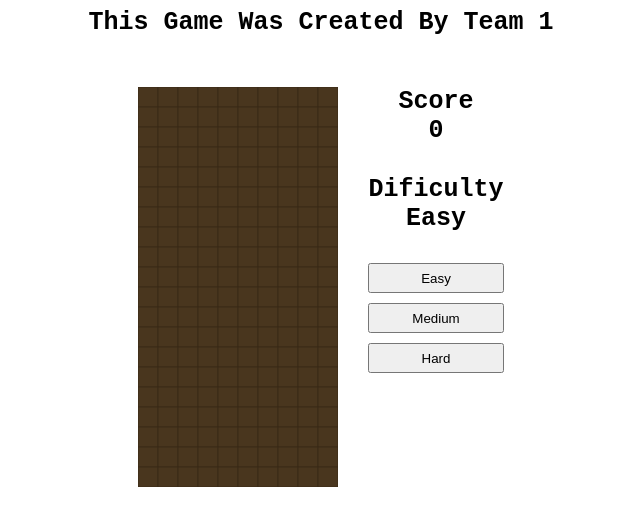
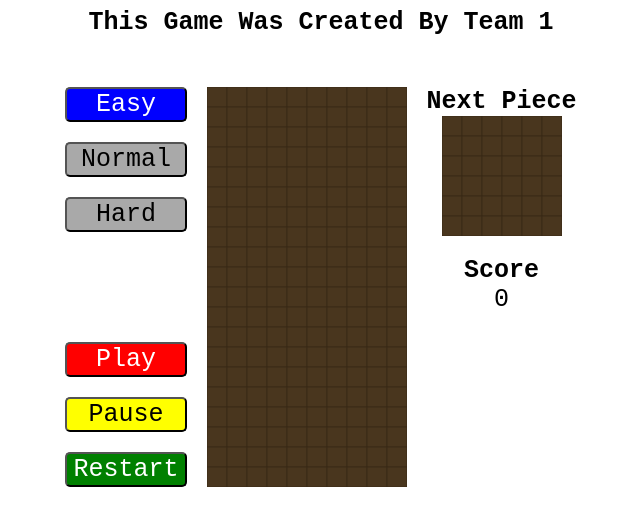
Before and after one commit to minhhieu1904/Tetris-JavaScript, a plain HTML site: page index.html in a window 1280 px wide. Shown: the whole page, without its empty margins (319-959 px from the left). Drawn offline with Linux system fonts and the light colour scheme.

Commit message:
add next piece canvas

```diff
--- a/index.html
+++ b/index.html
@@ -8,15 +8,26 @@
 <body>
   <div class="title">This Game Was Created By Team 1</div>
   <div class="container-box">
-    <canvas id="tetris" width="200" height="400"></canvas>
-    <div id="aside">
-      <div>Score</div>
+    <div class="main-control">
+      <div>
+        <button id="btn-easy" onclick="changeDifficult('Easy')" type="button" class="active">Easy</button>
+        <button id="btn-normal" onclick="changeDifficult('Normal')" type="button">Normal</button>
+        <button id="btn-hard" onclick="changeDifficult('Hard')" type="button">Hard</button>
+      </div>
+      <div>
+        <button id="btn-play" type="button">Play</button>
+        <button id="btn-pause" type="button">Pause</button>
+        <button id="btn-restart" type="button">Restart</button>
+      </div>
+    </div>
+    <div class="main-play">
+      <canvas id="tetris" width="200" height="400"></canvas>
+    </div>
+    <div class="info-play">
+      <h4>Next Piece</h4>
+      <canvas id="tetris-next" width="120" height="120"></canvas>
+      <h4 style="margin-top: 1rem;">Score</h4>
       <div id="score">0</div>
-      <div>Dificulty</div>
-      <div id="dificulty">Easy</div>
-      <button id="easy" type="button" class="dif">Easy</button>
-      <button id="medium" type="button" class="dif">Medium</button>
-      <button id="hard" type="button" class="dif">Hard</button>
     </div>
   </div>
 
--- a/style.css
+++ b/style.css
@@ -1,30 +1,70 @@
+* {
+  font-size: 1.25rem;
+  font-family: monospace;
+}
+
+h4 {
+  margin: unset;
+}
+
 .title {
+  display: block;
   margin-bottom: 50px;
+  text-align: center;
+  font-weight: bold;
 }
+
 .container-box {
   display: flex;
   justify-content: center;
 }
 
-#aside {
-  margin-left: 30px;
+.container-box .main-control {
+  margin-right: 1rem;
+  display: flex;
+  flex-direction: column;
+  justify-content: space-between;
 }
 
-.dif {
+.container-box .main-control button {
+  display: block;
   width: 100%;
-  height: 30px;
-  margin-bottom: 10px;
-  display: block;
+  margin-bottom: 1rem;
+  background-color: darkgray;
+  border-radius: 0.25rem;
 }
 
-#score, #dificulty{
+.container-box .main-control button.active {
+  background-color: blue;
+  color: white;
+}
+
+.container-box .main-control button:last-child {
+  margin-bottom: unset;
+}
+
+.container-box .info-play {
+  margin-left: 1rem;
+  text-align: center;
+}
+
+#btn-play{
+  background-color: red;
+  color: white;
+}
+
+#btn-pause{
+  background-color: yellow;
+  color: black;
+}
+
+#btn-restart{
+  background-color: green;
+  color: white;
+}
+
+#score,
+#dificulty {
   display: inline-block;
   margin-bottom: 30px;
 }
-
-div {
-    font-size: 25px;
-    font-weight: bold;
-    font-family: monospace;
-    text-align: center;
-}
--- a/tetris.js
+++ b/tetris.js
@@ -1,33 +1,48 @@
 const cvs = document.getElementById('tetris')
 const ctx = cvs.getContext('2d')
+const ncvs = document.getElementById('tetris-next')
+const nctx = ncvs.getContext('2d')
 const scoreElement = document.getElementById('score')
+const playElement = document.getElementById('btn-play')
+const pauseElement = document.getElementById('btn-pause')
+const restartElement = document.getElementById('btn-restart')
+const easyElement = document.getElementById('btn-easy')
+const normalElement = document.getElementById('btn-normal')
+const hardElement = document.getElementById('btn-hard')
+const buttons = document.getElementsByTagName('button');
 
 const ROW = 20
 const COL = (COLUMN = 10)
+const N_ROW = 6
+const N_COL = 6
 const SQ = (squareSize = 20)
 const VACANT = '#49361E' // color of an empty square
 let delayDefault = 1000
 let delay = delayDefault
 const difficults = ['Easy', 'Normal', 'Hard']
 
-function changeDifficult () {
-  let e = document.getElementById('difficults')
-  let text = e.options[e.selectedIndex].text
+function changeDifficult(text) {
+  for (let i = 0; i < buttons.length; i++)
+    buttons[i].classList.remove('active');
+
   switch (text) {
     case 'Normal':
       delayDefault = 500
+      normalElement.classList.add('active')
       break
     case 'Hard':
       delayDefault = 150
+      hardElement.classList.add('active')
       break
     default:
       delayDefault = 1000
+      easyElement.classList.add('active')
       break
   }
 }
 
 // draw a square
-function drawSquare (x, y, color) {
+function drawSquare(x, y, color) {
   ctx.fillStyle = color
   ctx.fillRect(x * SQ, y * SQ, SQ, SQ)
 
@@ -35,10 +50,18 @@ function drawSquare (x, y, color) {
   ctx.strokeRect(x * SQ, y * SQ, SQ, SQ)
 }
 
+function drawNextSquare(x, y, color) {
+  nctx.fillStyle = color
+  nctx.fillRect(x * SQ, y * SQ, SQ, SQ)
+
+  nctx.strokeStyle = '#3A2A17';
+  nctx.strokeRect(x * SQ, y * SQ, SQ, SQ)
+}
+
 // create the board
 
 let board = []
-function createBoard () {
+function createBoard() {
   for (r = 0; r < ROW; r++) {
     board[r] = []
     for (c = 0; c < COL; c++) {
@@ -47,10 +70,21 @@ function createBoard () {
   }
 }
 
+let nextBoard = []
+function createNextBoard() {
+  for (r = 0; r < N_ROW; r++) {
+    nextBoard[r] = []
+    for (c = 0; c < N_COL; c++) {
+      nextBoard[r][c] = VACANT
+    }
+  }
+}
+
 createBoard()
+createNextBoard()
 
 // draw the board
-function drawBoard () {
+function drawBoard() {
   for (r = 0; r < ROW; r++) {
     for (c = 0; c < COL; c++) {
       drawSquare(c, r, board[r][c])
@@ -58,7 +92,16 @@ function drawBoard () {
   }
 }
 
+function drawNextBoard() {
+  for (r = 0; r < N_ROW; r++) {
+    for (c = 0; c < N_COL; c++) {
+      drawNextSquare(c, r, nextBoard[r][c])
+    }
+  }
+}
+
 drawBoard()
+drawNextBoard()
 
 // the pieces and their colors
 
@@ -74,7 +117,7 @@ const PIECES = [
 
 // generate random pieces
 
-function randomPiece () {
+function randomPiece() {
   delay = delayDefault
   let r = (randomN = Math.floor(Math.random() * PIECES.length)) // 0 -> 6
   return new Piece(PIECES[r][0], PIECES[r][1])
@@ -84,7 +127,7 @@ let p = randomPiece()
 
 // The Object Piece
 
-function Piece (tetromino, color) {
+function Piece(tetromino, color) {
   this.tetromino = tetromino
   this.color = color
 
@@ -276,7 +319,16 @@ Piece.prototype.collision = function (x, y, piece) {
 
 document.addEventListener('keydown', CONTROL)
 
-function CONTROL (event) {
+playElement.addEventListener('click', function () {
+  dropStart = Date.now();
+  play();
+});
+
+pauseElement.addEventListener('click', function () {
+  p.togglePause();
+})
+
+function CONTROL(event) {
   switch (event.keyCode) {
     // key Enter
     case 13:
@@ -314,7 +366,7 @@ function CONTROL (event) {
 
 let dropStart = Date.now()
 let gameOver = false
-function drop () {
+function drop() {
   let now = Date.now()
   let delta = now - dropStart
   // delay desc - difficult asc
@@ -328,7 +380,7 @@ function drop () {
 }
 
 // play function
-function play () {
+function play() {
   if (gameOver) {
     gameOver = false
     board = []
@@ -336,6 +388,7 @@ function play () {
     drawBoard()
     drop()
   } else {
+    delay = delayDefault
     drop()
   }
 }
```
Lines whose indentation alone changed are shown as unchanged.
